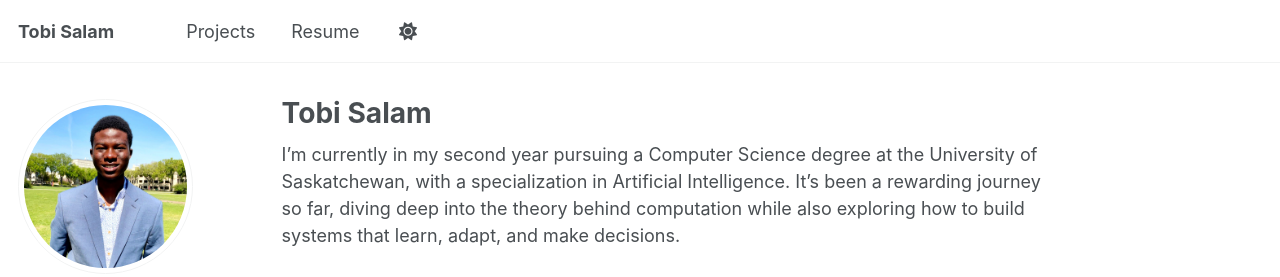
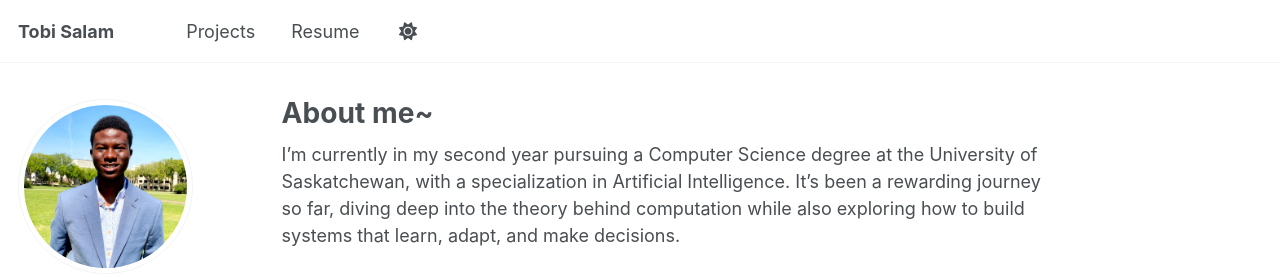
Before and after one commit to Jtsalam/Jtsalam.github.io, a Jekyll site: the page built from _pages/about.md, in a window 1280 px wide and 900 px high. Shown: the top 277 px of the window. Built offline with Jekyll 4.4.1, drawn with Linux system fonts in a browser that asks for light colours.

Commit message:
Made changes to about me excerpt

```diff
--- a/_pages/about.md
+++ b/_pages/about.md
@@ -1,6 +1,6 @@
 ---
 permalink: /
-title: "Tobi Salam"
+title: "About me~"
 excerpt: About me
 author_profile: true
 redirect_from:
```
